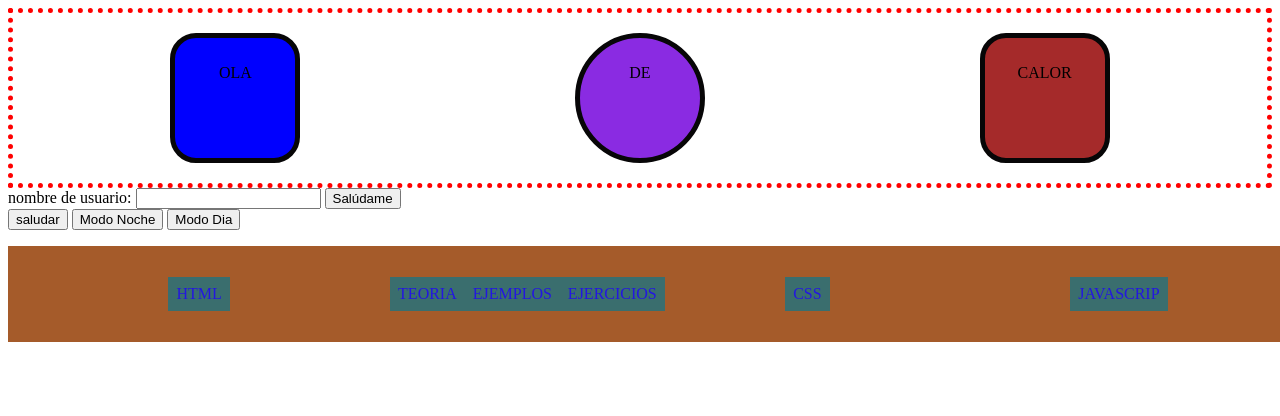
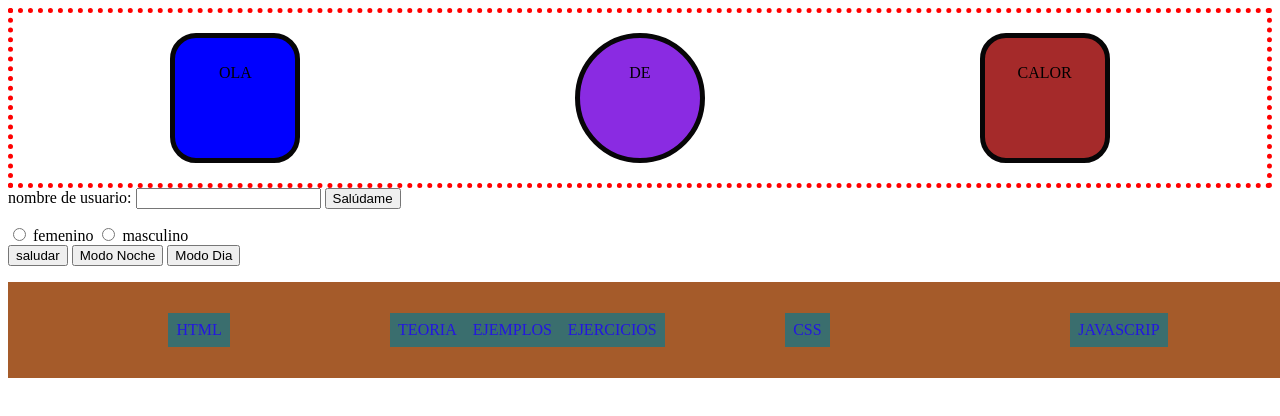
Before and after one commit to yasmi2323/antuaned, a plain HTML site: page index.html in a window 1280 px wide. Drawn offline with Linux system fonts and the light colour scheme.

Commit message:
antuaned

```diff
--- a/index.html
+++ b/index.html
@@ -24,13 +24,17 @@
 
         <a href="file:///C:/Users/Alumna6.DESKTOP-SA5CQIP.000/curso%20programaci%C3%B3n/PROYECTO/index.html"></a>
 
-
-
     </div>
 
     <label for="nombre-usuario">nombre de usuario:</label>
     <input type="text" name="nombre-usuario" id="nombre-usuario">
     <button onclick="saludarUsuario()">Salúdame</button>
+    <br>
+    <p indique su género:></p>
+    <input type="radio" name="genero" id="femenino" value="femenino">
+    <label for="femenino">femenino</label>
+    <input type="radio" name="genero" id="masculino" value="masculino">
+    <label for="masculino">masculino</label>
 
 
      <main>
@@ -64,5 +68,4 @@
     <script src="script.js"> </script>
     <script src="alerta.js"> </script>
 </body>
-
 </html>
--- a/script.js
+++ b/script.js
@@ -74,5 +74,6 @@ function modoDia(){
 function saludarUsuario(){
     let inputUsuario = document.querySelector("#nombre-usuario").value
     alert("hola"+inputUsuario);
+    if (inputUsuario == "yasmi")
 
 }
```
